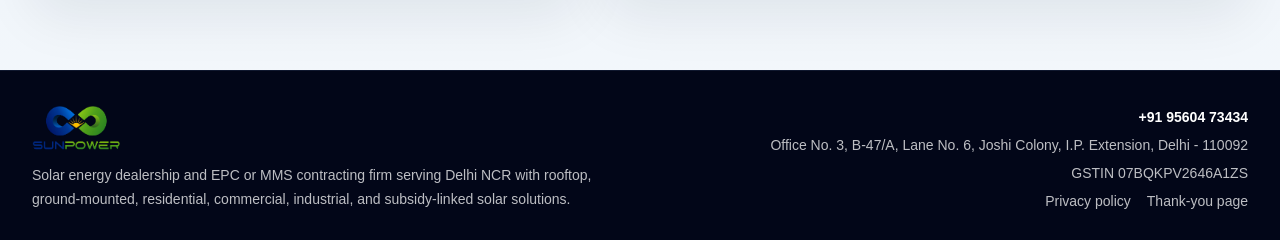
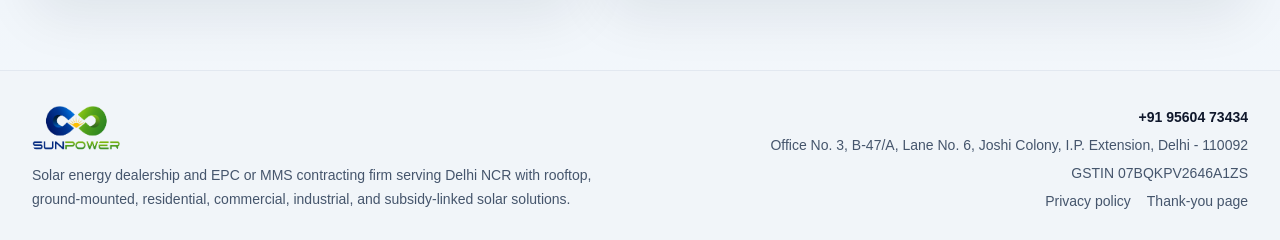
Before and after one commit to dhananjayvj/sunpower, a Next.js app: page / in a window 1280 px wide. Shown: the part 11757-11997 px from the top of the page. Built offline with nearby package versions, Linux system fonts and the light colour scheme.

Commit message:
Improve footer logo contrast

```diff
--- a/src/components/sunpower-site.tsx
+++ b/src/components/sunpower-site.tsx
@@ -1013,8 +1013,8 @@ export function SunPowerSite() {
         </div>
       </section>
 
-      <footer className="border-t border-border bg-slate-950 text-white">
-        <div className="mx-auto flex max-w-7xl flex-col gap-6 px-4 py-8 text-sm text-white/74 sm:px-6 lg:px-8 md:flex-row md:items-end md:justify-between">
+      <footer className="border-t border-slate-200 bg-slate-100 text-slate-700">
+        <div className="mx-auto flex max-w-7xl flex-col gap-6 px-4 py-8 text-sm text-slate-600 sm:px-6 lg:px-8 md:flex-row md:items-end md:justify-between">
           <div>
             <img
               src={brandLogoSrc}
@@ -1031,16 +1031,16 @@ export function SunPowerSite() {
             </p>
           </div>
           <div className="space-y-2 md:text-right">
-            <a href={contact.phoneHref} className="block font-semibold text-white">
+            <a href={contact.phoneHref} className="block font-semibold text-slate-900">
               {contact.phoneDisplay}
             </a>
             <p>{contact.address}</p>
             <p>GSTIN {contact.gstin}</p>
             <div className="flex gap-4 md:justify-end">
-              <Link href="/privacy" className="hover:text-white">
+              <Link href="/privacy" className="hover:text-accent-blue">
                 Privacy policy
               </Link>
-              <Link href="/thank-you" className="hover:text-white">
+              <Link href="/thank-you" className="hover:text-accent-blue">
                 Thank-you page
               </Link>
             </div>
```
